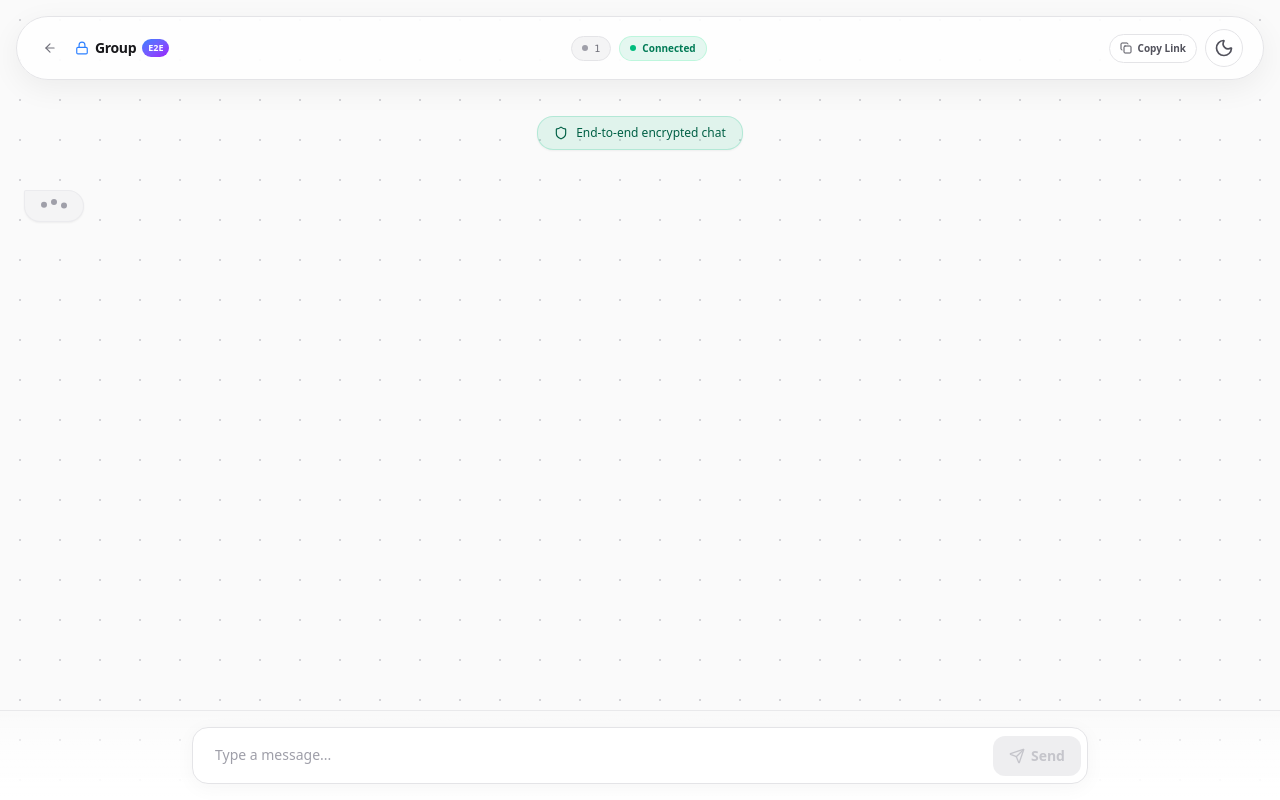
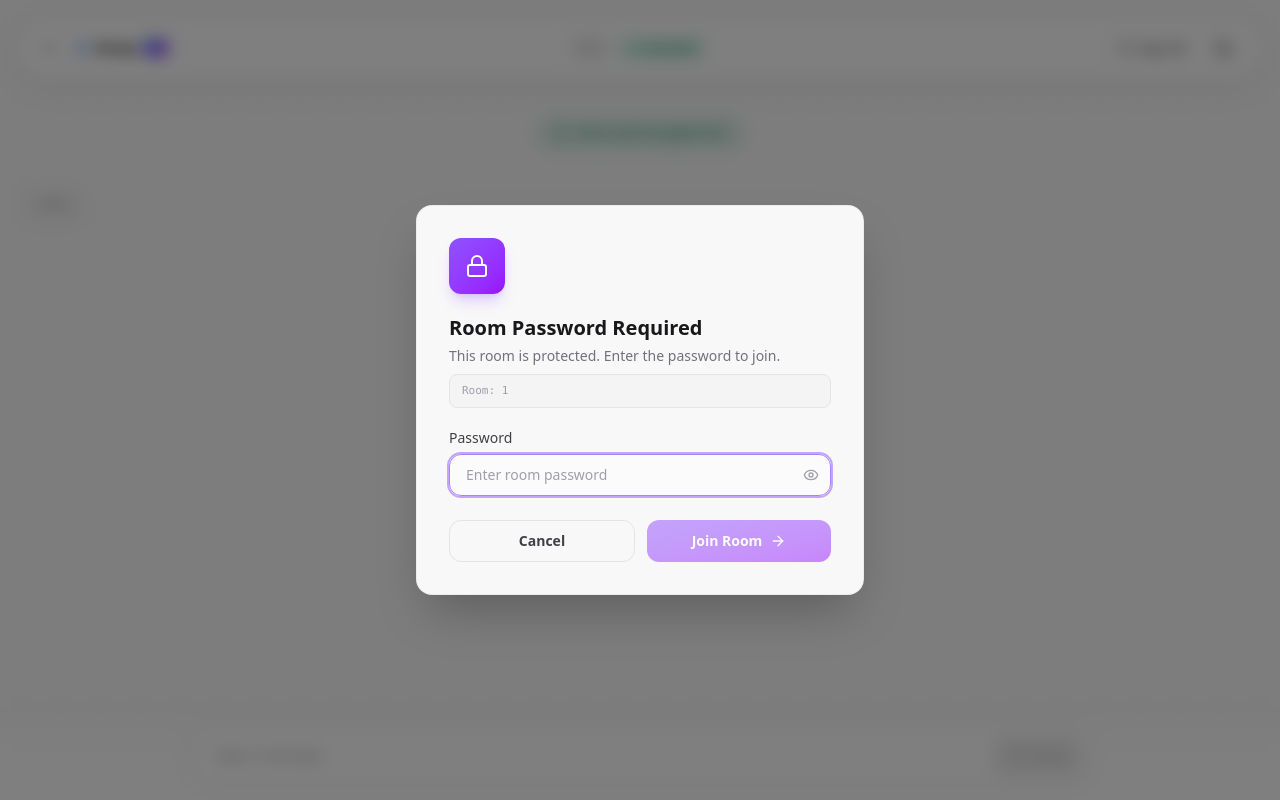
Before and after one commit to Ayomide-Philip/E2E, a Next.js app: page /group/1 in a window 1280 px wide. Built offline with nearby package versions, Linux system fonts and the light colour scheme.

Commit message:
feat: implement password protection gate for group chat entry with modal validation

```diff
--- a/app/(chatting)/group/[id]/page.tsx
+++ b/app/(chatting)/group/[id]/page.tsx
@@ -1,11 +1,16 @@
-/* eslint-disable @typescript-eslint/no-unused-vars */
 "use client";
 
 import { useState, useEffect, useRef } from "react";
 import { useParams } from "next/navigation";
+import { Lock } from "lucide-react";
 import WaitingScreen from "@/components/group/chat/waitingState";
 import MessageActive from "@/components/group/chat/messageActive";
 import GroupNavBar from "@/components/group/chat/navbar";
+import PasswordModal from "@/components/group/chat/passwordModal";
+import {
+  getMockRoomPassword,
+  DEFAULT_MOCK_PASSWORD,
+} from "@/lib/mockRoomPasswords";
 
 export type Message = {
   id: string;
@@ -22,8 +27,11 @@ export default function Page() {
   const [input, setInput] = useState("");
   const [isPartnerTyping, setIsPartnerTyping] = useState(false);
   const socketRef = useRef<WebSocket | null>(null);
+  const [passwordModalOpen, setPasswordModalOpen] = useState(true);
   const [groupPassword, setGroupPassword] = useState<string | null>(null);
+  const [passwordError, setPasswordError] = useState<string | null>(null);
   const [startGroupChat, setStartGroupChat] = useState<boolean>(false);
+  const [showPasswordInfo, setShowPasswordInfo] = useState(false);
 
   useEffect(() => {
     const timer = setTimeout(() => {
@@ -50,6 +58,23 @@ export default function Page() {
       e.preventDefault();
       handleSend();
     }
+  }
+
+  function handlePasswordSubmit(password: string) {
+    // Look up the mock password for this room
+    const expectedPassword = getMockRoomPassword(id) ?? DEFAULT_MOCK_PASSWORD;
+
+    // Simulate a brief validation delay
+    setTimeout(() => {
+      if (password === expectedPassword) {
+        setGroupPassword(password);
+        setPasswordError(null);
+        setPasswordModalOpen(false);
+        setStartGroupChat(true);
+      } else {
+        setPasswordError("Incorrect password. Please try again.");
+      }
+    }, 800);
   }
 
   useEffect(() => {
@@ -101,6 +126,32 @@ export default function Page() {
           />
         )}
       </main>
-    </div>
+      {/* Password Modal */}
+      <PasswordModal
+        open={passwordModalOpen}
+        roomId={id}
+        onPasswordSubmit={handlePasswordSubmit}
+        onClose={() => setPasswordModalOpen(false)}
+        error={passwordError}
+        isLoading={false}
+      />
+
+      {/* Password info badge — visible after successful entry */}
+      {groupPassword && (
+        <div className="fixed bottom-4 left-1/2 -translate-x-1/2 z-40">
+          <button
+            onClick={() => setShowPasswordInfo((prev) => !prev)}
+            className="flex items-center gap-2 px-3 py-1.5 rounded-full bg-zinc-900/80 dark:bg-white/10 backdrop-blur-xl border border-zinc-700/50 dark:border-zinc-600/30 text-[11px] text-zinc-400 dark:text-zinc-500 hover:text-zinc-300 dark:hover:text-zinc-300 transition-all"
+          >
+            <Lock className="h-3 w-3" />
+            <span>Room secured</span>
+            {showPasswordInfo && (
+              <span className="font-mono text-violet-400 dark:text-violet-300">
+                {groupPassword}
+              </span>
+            )}
+          </button>
+        </div>
+      )}    </div>
   );
 }
--- /dev/null
+++ b/components/group/chat/passwordModal.tsx
@@ -0,0 +1,156 @@
+"use client";
+
+import { useState } from "react";
+import { motion, AnimatePresence } from "framer-motion";
+import { Lock, Eye, EyeOff, ArrowRight, AlertCircle } from "lucide-react";
+
+type PasswordModalProps = {
+  open: boolean;
+  roomId: string;
+  onPasswordSubmit: (password: string) => void;
+  onClose: () => void;
+  error?: string | null;
+  isLoading?: boolean;
+};
+
+export default function PasswordModal({
+  open,
+  roomId,
+  onPasswordSubmit,
+  onClose,
+  error,
+  isLoading = false,
+}: PasswordModalProps) {
+  const [password, setPassword] = useState("");
+  const [showPassword, setShowPassword] = useState(false);
+
+  function handleSubmit(e: React.FormEvent) {
+    e.preventDefault();
+    if (!password.trim()) return;
+    onPasswordSubmit(password.trim());
+  }
+
+  return (
+    <AnimatePresence>
+      {open && (
+        <div
+          className="fixed inset-0 z-50 flex items-center justify-center p-4"
+          onClick={(e) => {
+            if (e.target === e.currentTarget) onClose();
+          }}
+        >
+          {/* Backdrop */}
+          <motion.div
+            initial={{ opacity: 0 }}
+            animate={{ opacity: 1 }}
+            exit={{ opacity: 0 }}
+            className="absolute inset-0 bg-black/50 backdrop-blur-sm"
+          />
+
+          {/* Modal */}
+          <motion.form
+            onSubmit={handleSubmit}
+            initial={{ opacity: 0, scale: 0.92, y: 20 }}
+            animate={{ opacity: 1, scale: 1, y: 0 }}
+            exit={{ opacity: 0, scale: 0.92, y: 20 }}
+            transition={{ type: "spring", duration: 0.5, bounce: 0.3 }}
+            className="relative w-full max-w-md rounded-2xl border border-zinc-200/60 dark:border-zinc-800/60 bg-white/95 dark:bg-zinc-950/95 backdrop-blur-2xl p-6 sm:p-8 shadow-2xl"
+          >
+            {/* Icon */}
+            <div className="mb-5 flex h-14 w-14 items-center justify-center rounded-xl bg-linear-to-br from-violet-500 to-purple-600 shadow-lg shadow-violet-500/25">
+              <Lock className="h-6 w-6 text-white" />
+            </div>
+
+            {/* Title */}
+            <h2 className="text-xl font-bold text-zinc-900 dark:text-white mb-1">
+              Room Password Required
+            </h2>
+            <p className="text-sm text-zinc-500 dark:text-zinc-400 mb-2">
+              This room is protected. Enter the password to join.
+            </p>
+
+            {/* Room ID hint */}
+            <div className="mb-5 px-3 py-2 rounded-lg bg-zinc-100 dark:bg-zinc-900 border border-zinc-200 dark:border-zinc-800">
+              <p className="text-[11px] font-mono text-zinc-400 dark:text-zinc-500 truncate">
+                Room: {roomId}
+              </p>
+            </div>
+
+            {/* Password input */}
+            <div className="space-y-1.5">
+              <label className="block text-sm font-medium text-zinc-700 dark:text-zinc-300">
+                Password
+              </label>
+              <div className="relative">
+                <input
+                  type={showPassword ? "text" : "password"}
+                  placeholder="Enter room password"
+                  value={password}
+                  onChange={(e) => setPassword(e.target.value)}
+                  autoFocus
+                  className="w-full rounded-xl border border-zinc-200 dark:border-zinc-700 bg-white/50 dark:bg-zinc-900/50 pl-4 pr-11 py-2.5 text-sm text-zinc-900 dark:text-white placeholder:text-zinc-400 dark:placeholder:text-zinc-500 focus:outline-none focus:ring-2 focus:ring-violet-500/50 focus:border-violet-400 dark:focus:border-violet-600 transition-all duration-300"
+                />
+                <button
+                  type="button"
+                  onClick={() => setShowPassword((prev) => !prev)}
+                  className="absolute right-3 top-1/2 -translate-y-1/2 text-zinc-400 dark:text-zinc-500 hover:text-zinc-600 dark:hover:text-zinc-300 transition-colors"
+                  tabIndex={-1}
+                >
+                  {showPassword ? (
+                    <EyeOff className="h-4 w-4" />
+                  ) : (
+                    <Eye className="h-4 w-4" />
+                  )}
+                </button>
+              </div>
+            </div>
+
+            {/* Error message */}
+            <AnimatePresence>
+              {error && (
+                <motion.div
+                  initial={{ opacity: 0, height: 0 }}
+                  animate={{ opacity: 1, height: "auto" }}
+                  exit={{ opacity: 0, height: 0 }}
+                  className="mt-3 flex items-center gap-2 text-red-500 dark:text-red-400 text-xs"
+                >
+                  <AlertCircle className="h-3.5 w-3.5 shrink-0" />
+                  <span>{error}</span>
+                </motion.div>
+              )}
+            </AnimatePresence>
+
+            {/* Actions */}
+            <div className="mt-6 flex gap-3">
+              <motion.button
+                type="button"
+                onClick={onClose}
+                whileHover={{ scale: 1.02 }}
+                whileTap={{ scale: 0.98 }}
+                className="flex-1 rounded-xl border border-zinc-200 dark:border-zinc-700 py-2.5 text-sm font-semibold text-zinc-700 dark:text-zinc-300 hover:bg-zinc-100 dark:hover:bg-zinc-800 transition-all duration-300"
+              >
+                Cancel
+              </motion.button>
+              <motion.button
+                type="submit"
+                disabled={!password.trim() || isLoading}
+                whileHover={{ scale: 1.02 }}
+                whileTap={{ scale: 0.98 }}
+                className="flex-1 rounded-xl bg-linear-to-br from-violet-500 to-purple-600 py-2.5 text-sm font-semibold text-white shadow-lg shadow-violet-500/25 hover:shadow-violet-500/40 transition-all duration-300 disabled:opacity-50 disabled:cursor-not-allowed disabled:shadow-none flex items-center justify-center gap-2"
+              >
+                {isLoading ? (
+                  <div className="h-4 w-4 animate-spin rounded-full border-2 border-white/30 border-t-white" />
+                ) : (
+                  <>
+                    Join Room
+                    <ArrowRight className="h-4 w-4" />
+                  </>
+                )}
+              </motion.button>
+            </div>
+          </motion.form>
+        </div>
+      )}
+    </AnimatePresence>
+  );
+}
--- /dev/null
+++ b/lib/mockRoomPasswords.ts
@@ -0,0 +1,17 @@
+// Mock data: maps room IDs to their passwords
+// In production, this would come from your backend/WebSocket handshake
+export const MOCK_ROOM_PASSWORDS: Record<string, string> = {
+  "a1b2c3d4-e5f6-7890-abcd-ef1234567890": "secret123",
+  "b2c3d4e5-f6a7-8901-bcde-f12345678901": "room@pass!",
+  "c3d4e5f6-a7b8-9012-cdef-123456789012": "group2024",
+  "d4e5f6a7-b8c9-0123-defa-234567890123": "e2e#secure",
+};
+
+// Mock function to simulate fetching a room password
+// Returns the password if the room exists in mock data, otherwise null
+export function getMockRoomPassword(roomId: string): string | null {
+  return MOCK_ROOM_PASSWORDS[roomId] ?? null;
+}
+
+// Mock fallback password for rooms not in the lookup
+export const DEFAULT_MOCK_PASSWORD = "defaultPass123";
```
